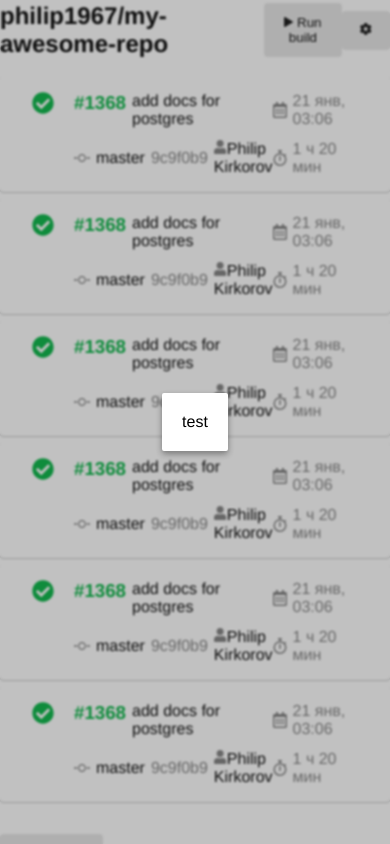
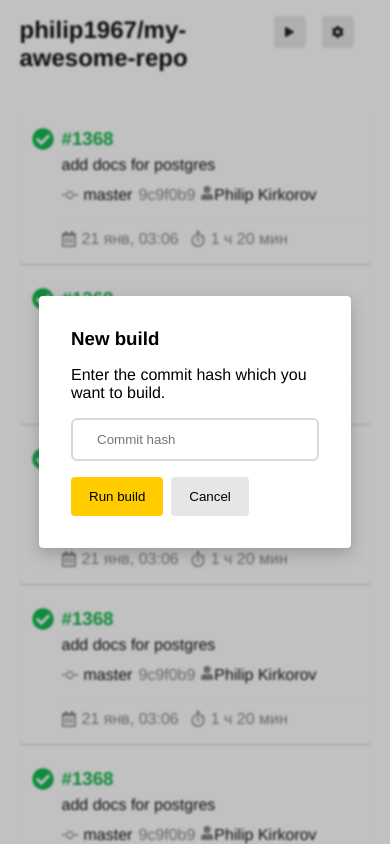
Before and after one commit to dpavloff/build-history-layout, a React (Create React App) app: page /builds in a window 390 px wide. Both pictures are taken after a click on the button "Run build". Shown: the top 844 px of the page. Built offline with nearby package versions, Linux system fonts and the light colour scheme; a web font is replaced by a local one.

Commit message:
Finished mobile and desktop layout

```diff
--- a/src/components/Modal.jsx
+++ b/src/components/Modal.jsx
@@ -20,7 +20,7 @@ const Backdrop = styled.div`
 
   & .modal-content {
     transform: translateY(100px);
-    transition: all 200ms cubic-bezier(0.4, 0, 0.2, 1);
+    transition: all 150ms cubic-bezier(0.4, 0, 0.2, 1);
     opacity: 0;
   }
 
@@ -40,15 +40,15 @@ const Backdrop = styled.div`
 
 const Content = styled.div`
   position: relative;
-  padding: 20px;
+  padding: 2rem;
   box-sizing: border-box;
   min-height: 50px;
   min-width: 50px;
   max-height: 80%;
   max-width: 80%;
-  box-shadow: 0 3px 6px rgba(0, 0, 0, 0.16), 0 3px 6px rgba(0, 0, 0, 0.23);
+  box-shadow: 0px 6px 16px 0px #4344454D, 0px 0px 1px 0px #4344454D;
   background-color: white;
-  border-radius: 2px;
+  border-radius: 4px;
 `;
 
 export default function Modal(props) {
--- a/src/pages/Builds.jsx
+++ b/src/pages/Builds.jsx
@@ -1,4 +1,5 @@
 import { useState } from "react";
+import styled from "styled-components";
 import "../styles/builds.css";
 
 import Modal from "../components/Modal";
@@ -14,6 +15,24 @@ import commitsArray from "../mock/commits"; // должно прийти про
 // Component-connect -
 // map dispatch to props
 
+const ModalContent = styled.div`
+  display:flex;
+  flex-direction: column;
+  gap: 1rem;
+`;
+
+const HashInput = styled.input`
+  padding: 0.75rem 1.5rem;
+  flex: none;
+  border-radius: 6px;
+  border: 2px solid #D9D9D9;
+  flex-grow: 0;
+  width: 28rem;
+  @media screen and (max-width: 840px) {
+    width:auto
+  }
+`;
+
 function Builds() {
   const [isOpen, setIsOpen] = useState(false);
 
@@ -25,7 +44,15 @@ function Builds() {
         }}
         open={isOpen}
       >
-        test
+        <ModalContent>
+          <h3>New build</h3>
+          <p>Enter the commit hash which you want to build.</p>
+          <HashInput placeholder="Commit hash" />
+          <div className="modal-buttons">
+            <YandexButton label={"Run build"} onClick={() => {setIsOpen(false)}}/>
+            <YandexButton isGray={true} label={"Cancel"} onClick={() => {setIsOpen(false)}}/>
+          </div>
+          </ModalContent>
       </Modal>
       <div className="builds-header">
         <h2>philip1967/my-awesome-repo</h2> {/* // change to username later */}
--- a/src/pages/Home.jsx
+++ b/src/pages/Home.jsx
@@ -9,7 +9,7 @@ function Home() {
   return (
     <div className="history-page">
       <header className="history-header">
-        <h1>School CI server</h1>
+        <h2>School CI server</h2>
         <Link to="/settings">
           <YandexButton label={"Settings"} isGray={true} icon={cog} />
         </Link>
--- a/src/styles/App.css
+++ b/src/styles/App.css
@@ -7,7 +7,7 @@
 
 .content {
   max-width: 1024px;
-  width: 100%;
+  width: 90%;
   justify-self: center;
 }
 
--- a/src/styles/builds.css
+++ b/src/styles/builds.css
@@ -2,7 +2,7 @@
   display: flex;
   justify-content: space-between;
   align-items: center;
-  height: 60px;
+  height: 5rem;
 }
 
 .builds-buttons {
@@ -12,13 +12,45 @@
   align-items: center;
 }
 
+.modal-buttons {
+  display: flex;
+  gap: 0.5rem;
+}
+
 .commits {
   display: flex;
   flex-direction: column;
-  gap: 6px;
+  gap: 0.5rem;
   margin: 1rem 0;
 }
 
 .show-more {
   margin: 1rem 0;
 }
+
+@media screen and (max-width: 840px) {
+
+  .builds-header {
+    align-items: flex-start;
+    padding-top: 1rem;
+  }
+
+  .builds-buttons .btn {
+    font-size: 0;
+    width: 2rem;
+    height: 2rem;
+    padding: 0;
+  }
+
+  .builds-buttons {
+    justify-content: space-evenly;
+  }
+
+  .build-info {
+    flex-direction: column;
+  }
+
+  .card-info {
+    grid-template-rows: 1fr auto;
+  }
+}
--- a/src/styles/commit-card.css
+++ b/src/styles/commit-card.css
@@ -57,3 +57,30 @@
 .is-transparent {
   opacity: 50%;
 }
+
+
+@media screen and (max-width: 840px) {
+  .commit-card {
+    padding: 1rem 0.75rem;
+    display: grid;
+    grid-gap: 0.5rem;
+    grid-template-columns: auto 1fr;
+  }
+
+  .card-info {
+    grid-template-columns: none;
+    grid-template-rows: 1fr auto;
+    gap: 1rem;
+  }
+
+  .branch-info {
+    flex-wrap: wrap;
+  }
+
+  .time-info {
+    border-top: 2px solid #F0F2F3;
+    padding-top: 0.5rem;
+    flex-direction: row;
+    justify-content: flex-start;
+  }
+}
--- a/src/styles/footer.css
+++ b/src/styles/footer.css
@@ -23,7 +23,7 @@ footer a {
 
 @media screen and (max-width: 500px) {
   footer {
-    max-height: 68px;
+    height: 4rem;
     padding: 12px 16px;
     flex-wrap: wrap;
   }
--- a/src/styles/home.css
+++ b/src/styles/home.css
@@ -29,7 +29,7 @@
 
 @media screen and (max-width: 840px) {
   .history-header {
-    padding: 0 1rem;
+    padding: 0.75rem 1rem;
     justify-content: space-between;
   }
 
--- a/src/styles/settings.css
+++ b/src/styles/settings.css
@@ -19,7 +19,7 @@
 
 .settings-header {
     display: flex;
-    padding-top: 0.5rem;
+    padding-top: 1rem;
     align-items: center;
     color: #7F8285;
 }
@@ -59,8 +59,7 @@ input[type=number]::-webkit-outer-spin-button {
 @media screen and (max-width: 840px) {
     .settings-form {
         padding: 0;
-        margin: 0 1rem;
-        width: 90%;
+        width: 100%;
     }
 
     .buttons {
```
